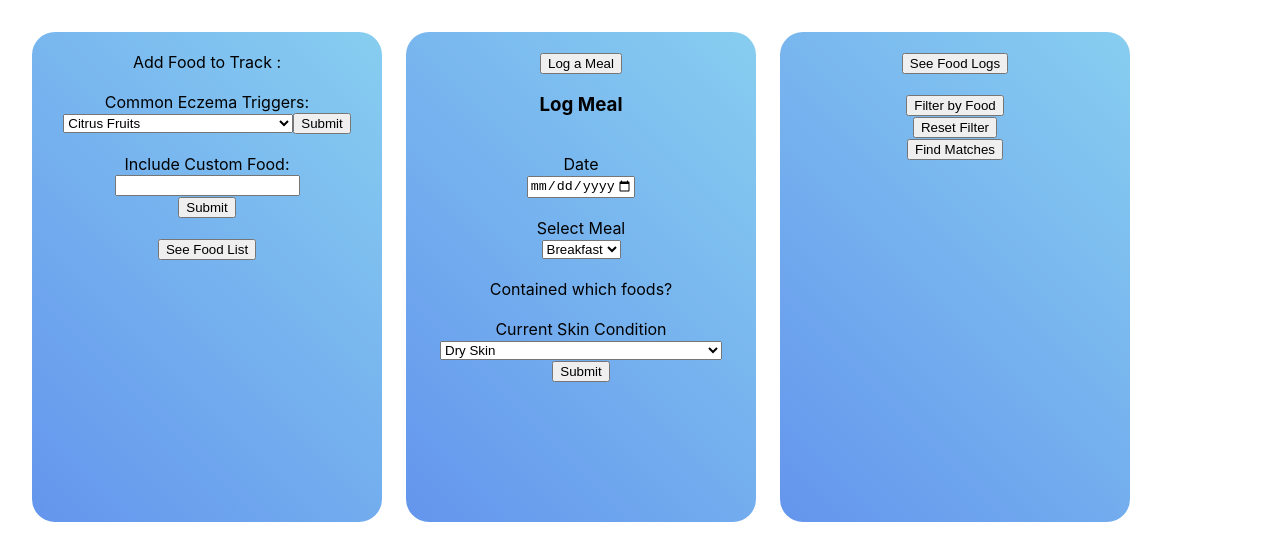
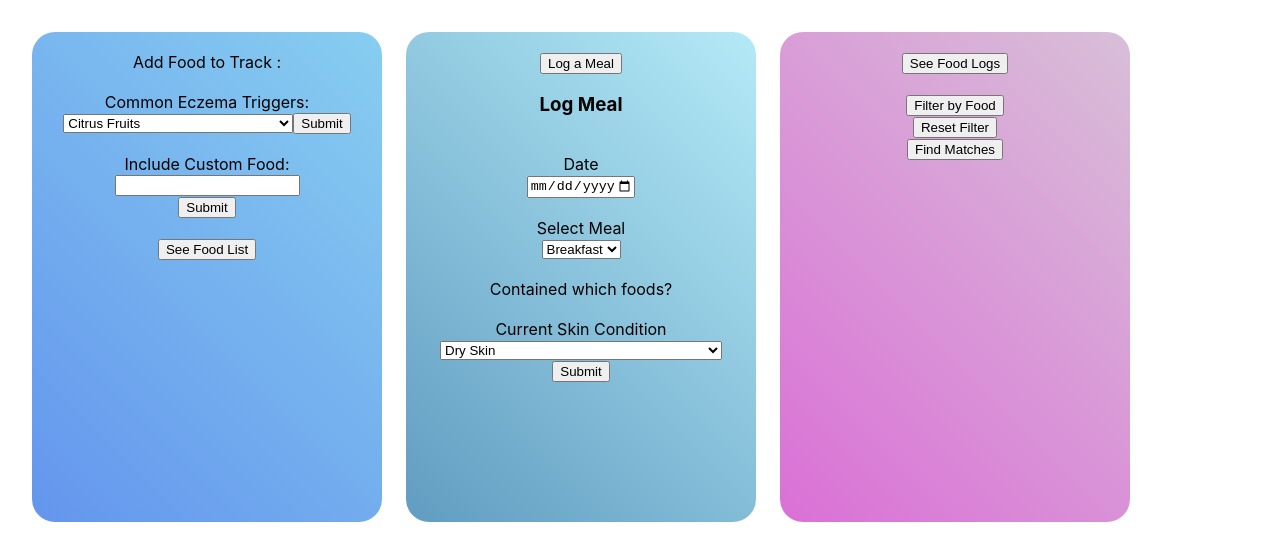
Before and after one commit to candacecodes/ProjE, a React (Create React App) app: page /foods in a window 1280 px wide. Shown: the top 560 px of the page. Built offline with nearby package versions, Linux system fonts and the light colour scheme.

Commit message:
added different colored gradients to div

```diff
--- a/src/App.css
+++ b/src/App.css
@@ -33,15 +33,27 @@
 }
 #middlebox {
 	float: left;
-	background: Green;
-	width: 50%;
-	height: 280px;
+	background: lightsteelblue;
+	width: 25%;
+	height: 450px;
+	background: rgb(97, 156, 193);
+	background: linear-gradient(
+		45deg,
+		rgba(97, 156, 193, 1) 0%,
+		rgba(180, 234, 247, 1) 100%
+	);
 }
 #rightbox {
-	float: right;
-	background: blue;
+	float: left;
+	background: lightsteelblue;
 	width: 25%;
-	height: 280px;
+	height: 450px;
+	background: rgb(218, 112, 214);
+	background: linear-gradient(
+		45deg,
+		rgba(218, 112, 214, 1) 0%,
+		rgba(216, 191, 216, 1) 100%
+	);
 }
 
 #outerdiv {
--- a/src/pages/Foods.js
+++ b/src/pages/Foods.js
@@ -501,13 +501,13 @@ export default class Foods extends Component {
 						{this.state.displayFoods ? this.renderFoods() : null}
 					</div>
 
-					<div class="card" id="leftbox">
+					<div class="card" id="middlebox">
 						<button onClick={this.foodLogToggle}>Log a Meal</button>
 						{this.state.foodLog ? this.foodLog() : null}
 
 						<br />
 					</div>
-					<div class="card" id="leftbox">
+					<div class="card" id="rightbox">
 						{/* toggle for see foods  */}
 						<button onClick={this.displayFoodLogToggle}>See Food Logs</button>
 						<div>{this.state.displayLogs ? this.displayFoodLogs() : null}</div>
```
